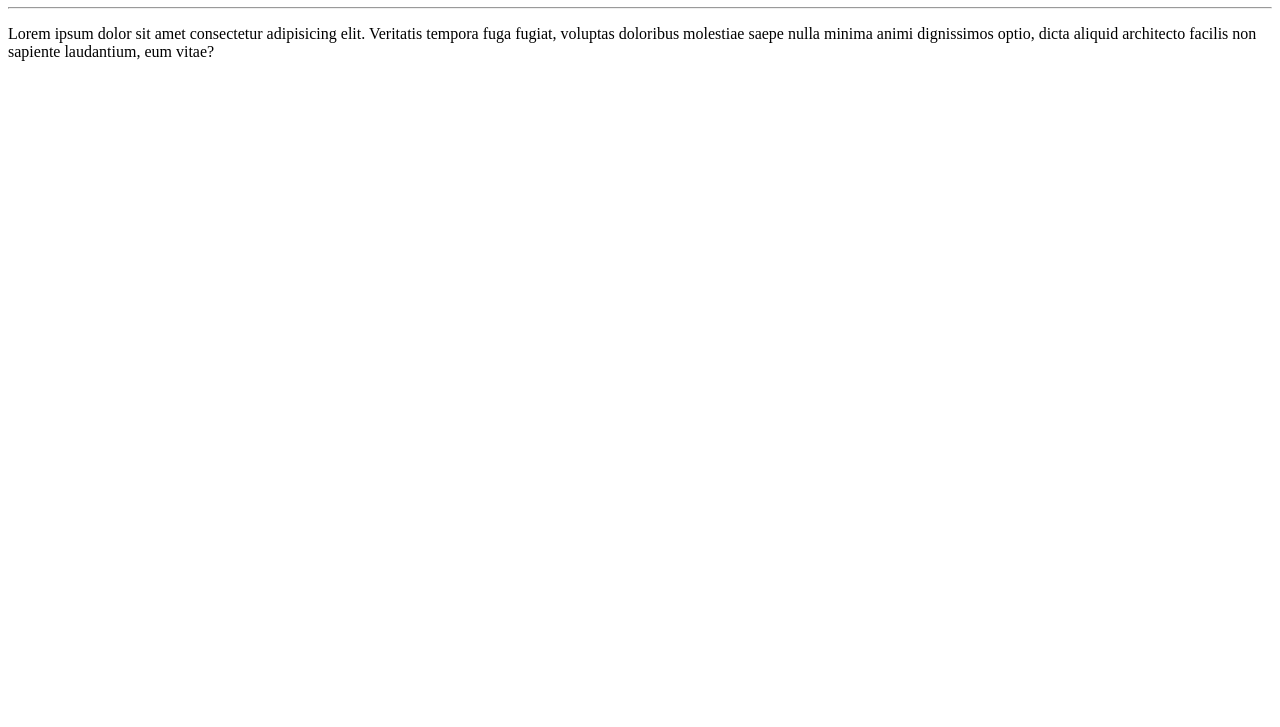
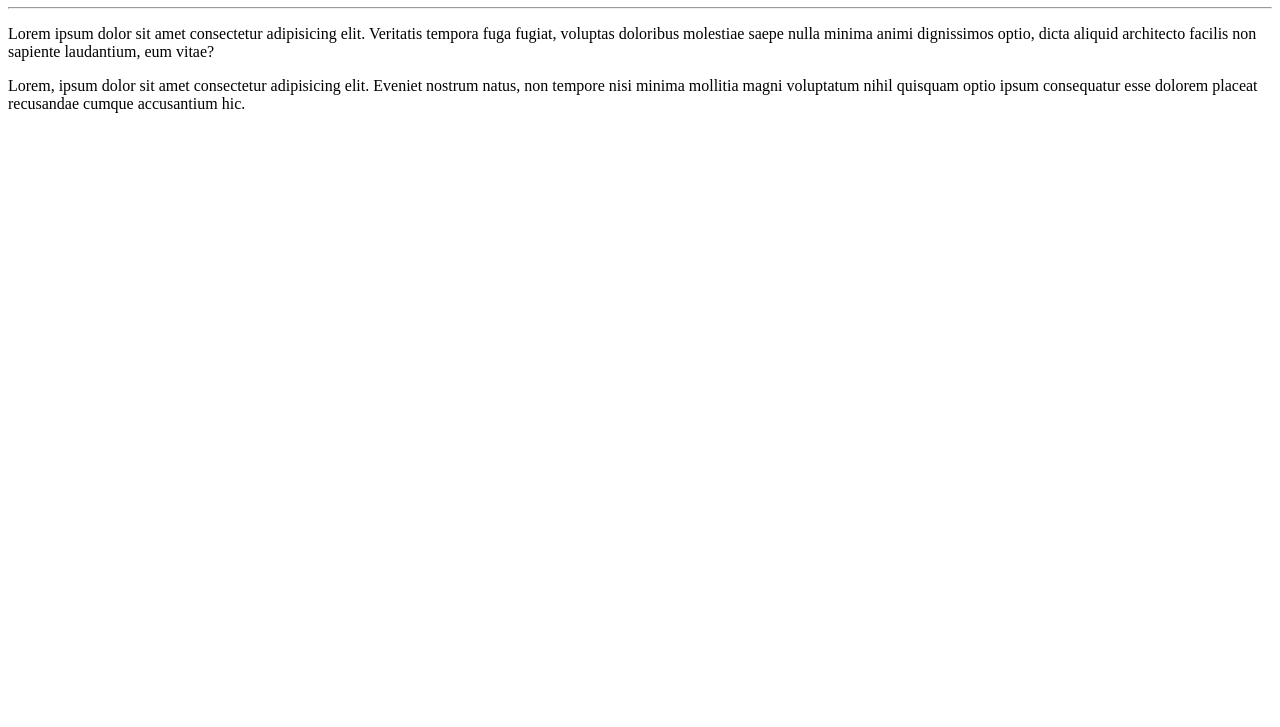
Before and after one commit to cleitonsantana39/Ola-Mundo, a plain HTML site: page site-exemplo/index.html in a window 1280 px wide. Shown: the part 73-800 px from the top of the page. Drawn offline with Linux system fonts and the light colour scheme.

Commit message:
adicionei um parágrafo

```diff
--- a/site-exemplo/index.html
+++ b/site-exemplo/index.html
@@ -14,5 +14,9 @@
 
     <p>Lorem ipsum dolor sit amet consectetur adipisicing elit. Veritatis tempora fuga fugiat, voluptas doloribus molestiae saepe nulla minima animi dignissimos optio, dicta aliquid architecto facilis non sapiente laudantium, eum vitae?
     </p>
+
+    <p>
+        Lorem, ipsum dolor sit amet consectetur adipisicing elit. Eveniet nostrum natus, non tempore nisi minima mollitia magni voluptatum nihil quisquam optio ipsum consequatur esse dolorem placeat recusandae cumque accusantium hic.
+    </p>
 </body>
 </html>
```
